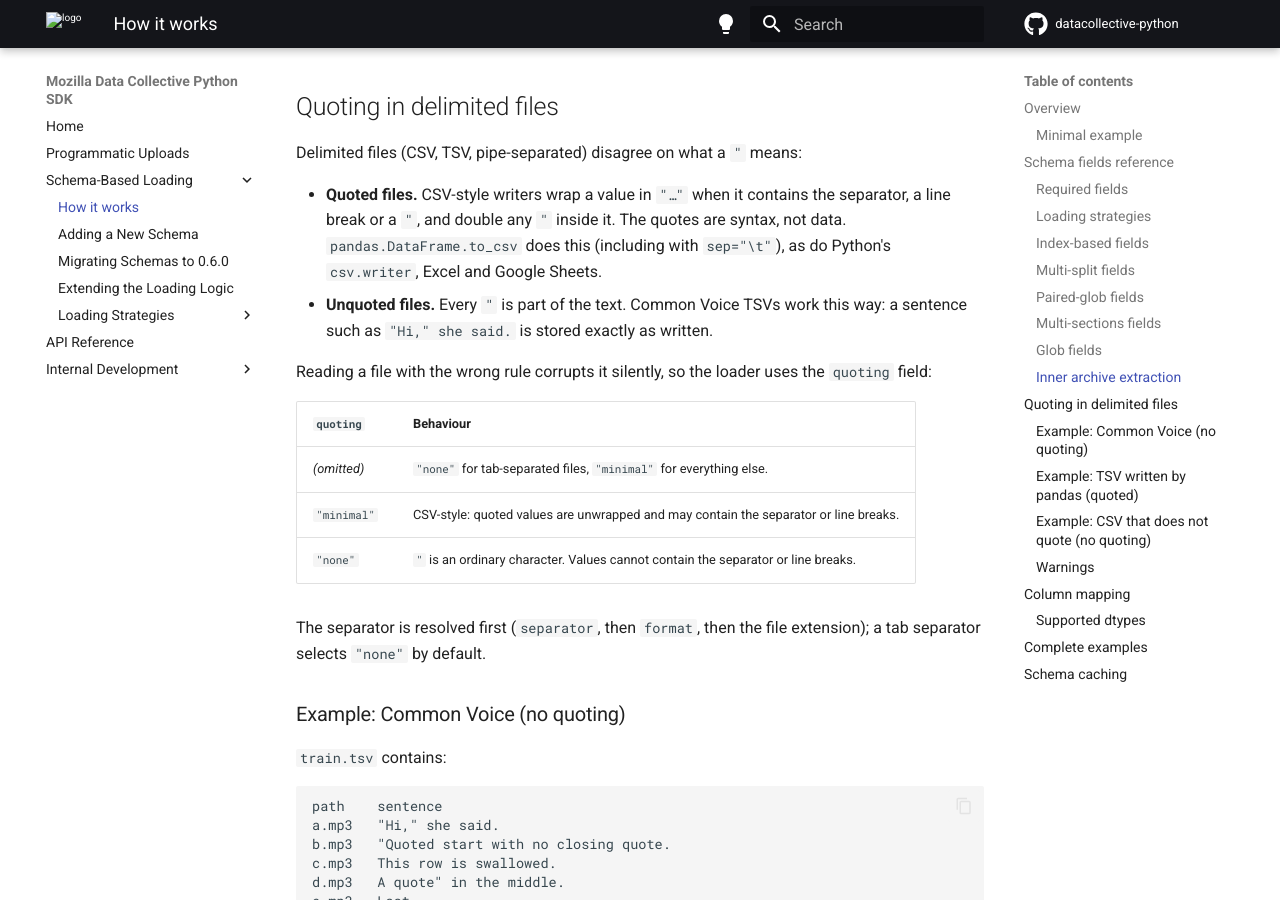
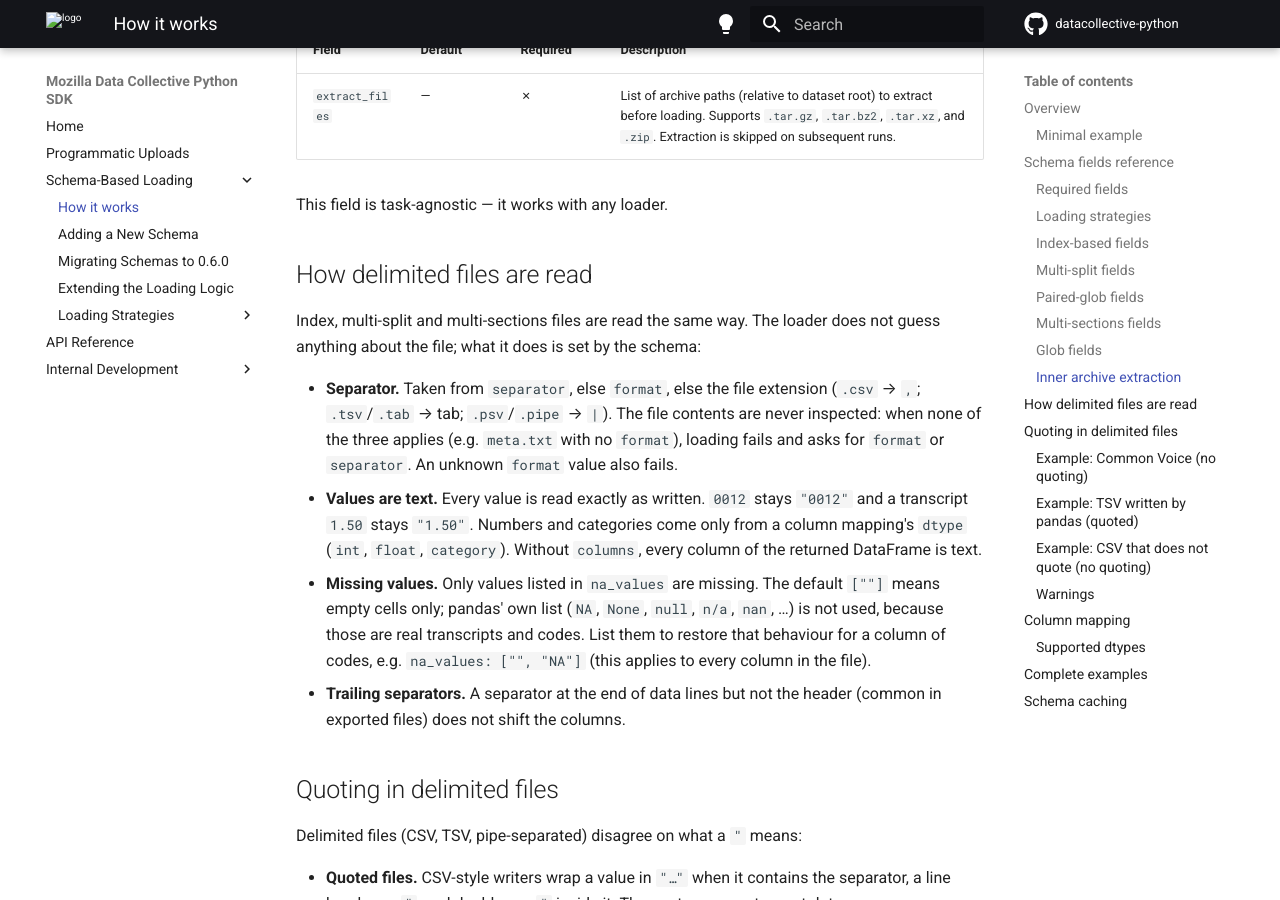
Before and after one commit to Mozilla-Data-Collective/datacollective-python, an MkDocs documentation site: the page built from docs/schema_documentation.md, in a window 1280 px wide and 900 px high, scrolled down 6417 px. Built offline with MkDocs 1.6.1 and Material for MkDocs 9.7.7, drawn with Linux system fonts in a browser that asks for light colours; comment, search, counter and statistics services are not loaded; some of the changed text lies outside the part shown.

Commit message:
More explicit behaviour control when reading CSVs

```diff
--- a/docs/schema_documentation.md
+++ b/docs/schema_documentation.md
@@ -79,15 +79,16 @@ strategy is selected with the required `root_strategy` field:
 | Field | Default | Required | Description |
 |---|---|---|---|
 | `root_strategy` | — | ✓ | Must be `"index"`. |
-| `format` | Inferred from `index_file` when possible | ✗ | Optional format hint: `"csv"`, `"tsv"`, or `"pipe"`. Useful when the file extension is misleading. |
+| `format` | Inferred from the file extension | ✗ | Format hint: `"csv"`, `"tsv"`, or `"pipe"`. Required when the extension is not `.csv`, `.tsv`, `.tab`, `.psv` or `.pipe` (e.g. `meta.txt`) and `separator` is not set. See [How delimited files are read](#how-delimited-files-are-read). |
 | `index_file` | — | ✓ | Path to the metadata file, relative to the dataset root. |
 | `columns` | — | ✓ | Mapping of logical column names → source columns (see below). |
 | `base_audio_path` | `""` | ✗ | Directory prefix or list of directories used to resolve `file_path` dtype columns. Entries may also use `${column}` placeholders from the current metadata row. |
 | `separator` | Inferred from `format` or `index_file` | ✗ | Explicit column separator override (e.g. `"\|"`). |
 | `has_header` | `true` | ✗ | Whether the index file has a header row. When `false`, `source_column` must be a positional integer. |
 | `encoding` | `"utf-8"` | ✗ | File encoding (e.g. `"utf-8-sig"` for files with a BOM). |
+| `na_values` | `[""]` | ✗ | Cell values read as missing. Only the listed values count, so by default only empty cells are missing and words such as `NA`, `None` or `null` stay text. Applies to every strategy that reads delimited files. |
 | `quoting` | `"none"` for tab-separated files, `"minimal"` otherwise | ✗ | How `"` is treated: `"minimal"` parses CSV-style quoted fields, `"none"` reads `"` as an ordinary character. Applies to every strategy that reads delimited files. See [Quoting in delimited files](#quoting-in-delimited-files). |
-| `strict` | `false` | ✗ | Disable archive heuristics for deterministic loading: `index_file` must exist at its literal path relative to the dataset root (no recursive search) and source column names must match exactly (no fuzzy matching). Applies to every strategy that reads delimited files. |
+| `strict` | `false` | ✗ | Disable archive heuristics for deterministic loading: `index_file` must exist at its literal path relative to the dataset root (no recursive search) and source column names must match exactly (no fuzzy matching). For `multi_split`, every declared split must have a split file. Applies to every strategy that reads delimited files. |
 
 The `index_file` lookup is deterministic even without `strict`: the literal
 relative path wins when it exists; otherwise the tree is searched recursively
@@ -99,8 +100,8 @@ error instead of picking one arbitrarily.
 | Field | Default | Required | Description |
 |---|---|---|---|
 | `root_strategy` | — | ✓ | Must be `"multi_split"`. |
-| `splits` | — | ✓ | List of split names to load (e.g. `["train", "dev", "test"]`). |
-| `splits_file_pattern` | `"**/*.tsv"` | ✗ | Glob pattern to locate split files. |
+| `splits` | — | ✓ | List of split names to load (e.g. `["train", "dev", "test"]`). A declared split with no file emits a `DataLoadWarning` (an error with `strict: true`). |
+| `splits_file_pattern` | `"**/*.tsv"` | ✗ | Glob pattern to locate split files. The shallowest match per split wins; two matches at the same depth (e.g. `a/train.tsv` and `b/train.tsv`) raise an error. |
 | `columns` | *(optional)* | ✗ | Column mappings applied to every split frame. |
 | `base_audio_path` | `""` | ✗ | Directory prefix or list of directories used to resolve `file_path` dtype columns. Entries may also use `${column}` placeholders from the current metadata row. |
 
@@ -161,6 +162,28 @@ the directory name is added before concatenation.
 
 This field is task-agnostic — it works with any loader.
 
+
+## How delimited files are read
+
+Index, multi-split and multi-sections files are read the same way. The loader
+does not guess anything about the file; what it does is set by the schema:
+
+- **Separator.** Taken from `separator`, else `format`, else the file
+  extension (`.csv` → `,`; `.tsv`/`.tab` → tab; `.psv`/`.pipe` → `|`). The
+  file contents are never inspected: when none of the three applies (e.g.
+  `meta.txt` with no `format`), loading fails and asks for `format` or
+  `separator`. An unknown `format` value also fails.
+- **Values are text.** Every value is read exactly as written. `0012` stays
+  `"0012"` and a transcript `1.50` stays `"1.50"`. Numbers and categories come
+  only from a column mapping's `dtype` (`int`, `float`, `category`). Without
+  `columns`, every column of the returned DataFrame is text.
+- **Missing values.** Only values listed in `na_values` are missing. The
+  default `[""]` means empty cells only; pandas' own list (`NA`, `None`,
+  `null`, `n/a`, `nan`, …) is not used, because those are real transcripts and
+  codes. List them to restore that behaviour for a column of codes, e.g.
+  `na_values: ["", "NA"]` (this applies to every column in the file).
+- **Trailing separators.** A separator at the end of data lines but not the
+  header (common in exported files) does not shift the columns.
 
 ## Quoting in delimited files
 
```
Also changed, not shown: docs/loaders/index.md (+7 -3 lines), 2 other files.
